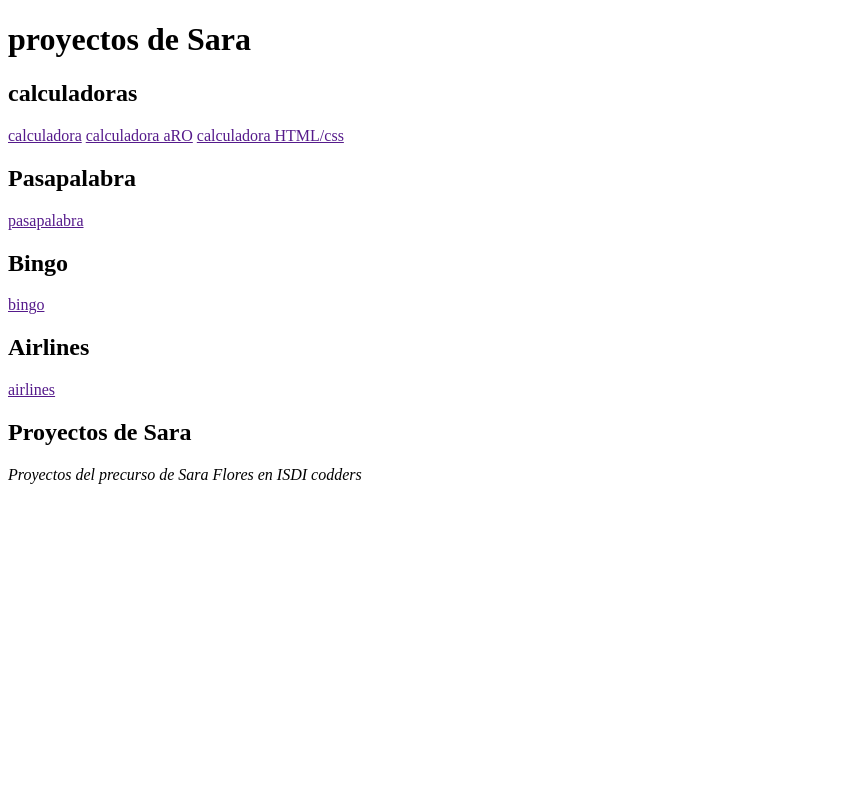
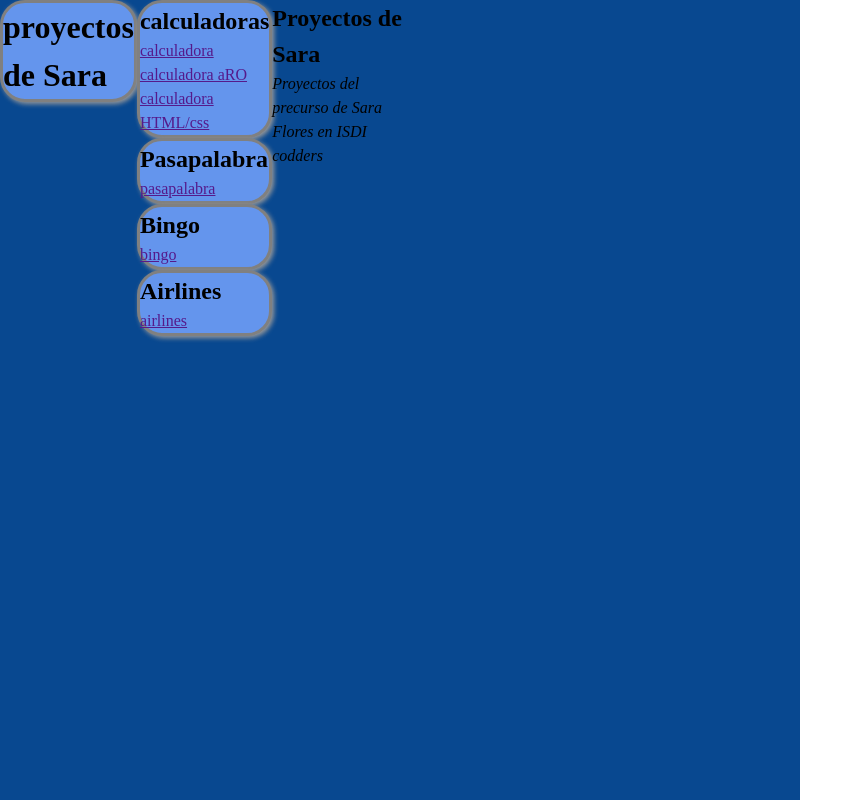
Before and after one commit to Liluminalia/202210-W2CH1-SARAFLORES, a website: page index.html in a window 1280 px wide. Shown: the top 800 px of the page, without its empty margins (0-863 px from the left). Drawn offline with Linux system fonts and the light colour scheme.

Commit message:
updating css and html

```diff
--- a/index.html
+++ b/index.html
@@ -8,44 +8,47 @@
         <link rel="stylesheet" href="./css/style.css" />
     </head>
     <body>
+        <main class="main">
             <header>
-            <h1>proyectos de Sara</h1>
+                <h1 class="header">proyectos de Sara</h1>
             </header>
-        <main>
             <section>
-                <div>
-                    <h2>calculadoras</h2>
-                    <span>
+
+                    <article class="article-calculator-container">
+                        <h2 class="article__calculator">calculadoras</h2>
+                        <span class="article-calculator__content">
                             <a href="">calculadora</a>
                             <a href="">calculadora aRO</a>
                             <a href="">calculadora HTML/css</a>
                         </span>
-                </div>
-                <div>
-                    <h2>Pasapalabra</h2>
-                    <span>
+                    </article>
+
+                    <article class="article-pasapalabra-container">
+                        <h2 class="article__pasapalabra">Pasapalabra</h2>
+                        <span class="article-pasapalabra__content">
                             <a href="">pasapalabra</a>
                         </span>
-                </div>
-                <div>
-                    <h2>Bingo</h2>
-                    <span>
+                    </article>
+                    <article class="article-bingo-container">
+                        <h2 class="article__bingo">Bingo</h2>
+                        <span class="article-bingo__content">
                             <a href="">bingo</a>
                         </span>
-                </div>
-                <div>
-                    <h2>Airlines</h2>
-                    <span>
+                    </article>
+                    <article class="article-airlines-container">
+                        <h2 class="article__airlines">Airlines</h2>
+                        <span class="article-airlines__content">
                             <a href="">airlines</a>
                         </span>
-                </div>
+                    </article>
+                </article>
             </section>
-        </main>
             <footer>
                 <h2>Proyectos de Sara</h2>
                 <address>
                     Proyectos del precurso de Sara Flores en ISDI codders
                 </address>
             </footer>
+        </main>
     </body>
 </html>
--- a/sass/style.scss
+++ b/sass/style.scss
@@ -0,0 +1,155 @@
+/* Box sizing rules */
+*,
+*::before,
+*::after {
+    box-sizing: border-box;
+}
+
+/* Remove default padding */
+ul[class],
+ol[class] {
+    padding: 0;
+}
+
+/* Remove default margin */
+body,
+h1,
+h2,
+h3,
+h4,
+p,
+ul[class],
+ol[class],
+li,
+figure,
+figcaption,
+blockquote,
+dl,
+dd {
+    margin: 0;
+}
+
+/* Set core body defaults */
+body {
+    min-height: 100vh;
+    scroll-behavior: smooth;
+    text-rendering: optimizeSpeed;
+    line-height: 1.5;
+}
+
+/* Remove list styles on ul, ol elements with a class attribute */
+ul[class],
+ol[class] {
+    list-style: none;
+}
+
+/* A elements that don't have a class get default styles */
+a:not([class]) {
+    text-decoration-skip-ink: auto;
+}
+
+/* Make images easier to work with */
+img {
+    max-width: 100%;
+    display: block;
+}
+
+/* Natural flow and rhythm in articles by default */
+article > * + * {
+    margin-top: 1em;
+}
+
+/* Inherit fonts for inputs and buttons */
+input,
+button,
+textarea,
+select {
+    font: inherit;
+}
+
+/* Remove all animations and transitions for people that prefer not to see them */
+@media (prefers-reduced-motion: reduce) {
+    * {
+        animation-duration: 0.01ms !important;
+        animation-iteration-count: 1 !important;
+        transition-duration: 0.01ms !important;
+        scroll-behavior: auto !important;
+    }
+}
+
+// reset :end
+
+@mixin forma-y-borde {
+    border-radius: 25px;
+    background-color: cornflowerblue;
+    border: 3px grey solid;
+    box-shadow: 2px 2px 5px #999;
+}
+html,
+body {
+    width: 100vh;
+    height: 100vh;
+}
+
+.main {
+    display: grid;
+    grid-template-columns: 1fr 1fr 1fr 1fr 1fr 1fr;
+    grid-template-rows: 1fr 1fr 1fr;
+    background-color: rgb(8, 72, 144);
+
+    .header {
+        grid-column-start: 1;
+        grid-column-end: 6;
+        grid-row-start: 1;
+        grid-row-end: 1;
+        @include forma-y-borde;
+    }
+    .article-calculator-container {
+        @include forma-y-borde;
+        grid-column-start: 2;
+        grid-column-end: 2;
+        grid-row-start: 2;
+        grid-row-end: 2;
+        .article__calculator {
+        }
+
+        .article-calculator__content {
+        }
+    }
+    .article-pasapalabra-container {
+        @include forma-y-borde;
+        grid-column-start: 3;
+        grid-column-end: 3;
+        grid-row-start: 2;
+        grid-row-end: 2;
+        .article__pasapalabra {
+        }
+
+        .article-pasapalabra__content {
+        }
+    }
+    .article-bingo-container {
+        @include forma-y-borde;
+        grid-column-start: 4;
+        grid-column-end: 4;
+        grid-row-start: 2;
+        grid-row-end: 2;
+        .article__bingo {
+        }
+
+        .article-bingo__content {
+        }
+    }
+    .article-airlines-container {
+        @include forma-y-borde;
+        grid-column-start: 5;
+        grid-column-end: 5;
+        grid-row-start: 2;
+        grid-row-end: 2;
+        .article__airlines {
+        }
+
+        .article-airlines__content {
+        }
+    }
+}
```
Also changed, not shown: css/style.css, 1 other file. Lines whose indentation alone changed are shown as unchanged.
